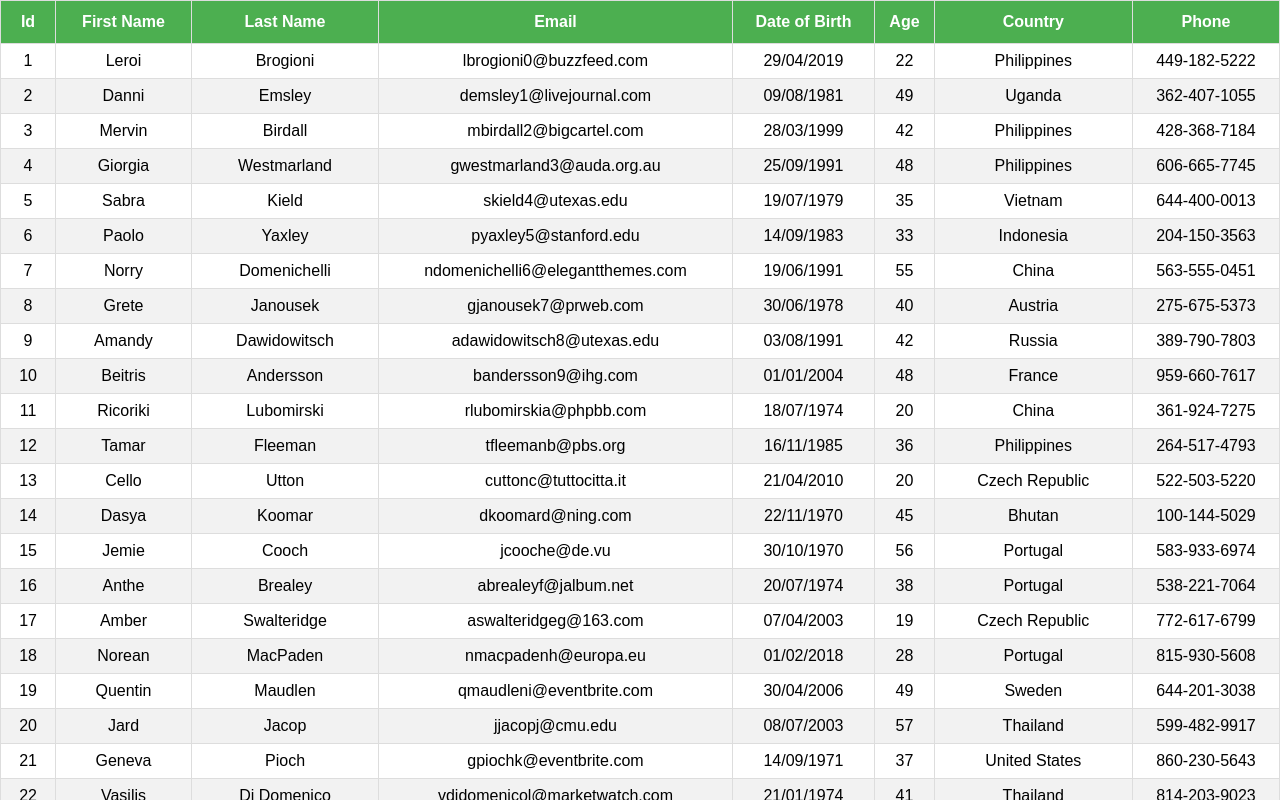
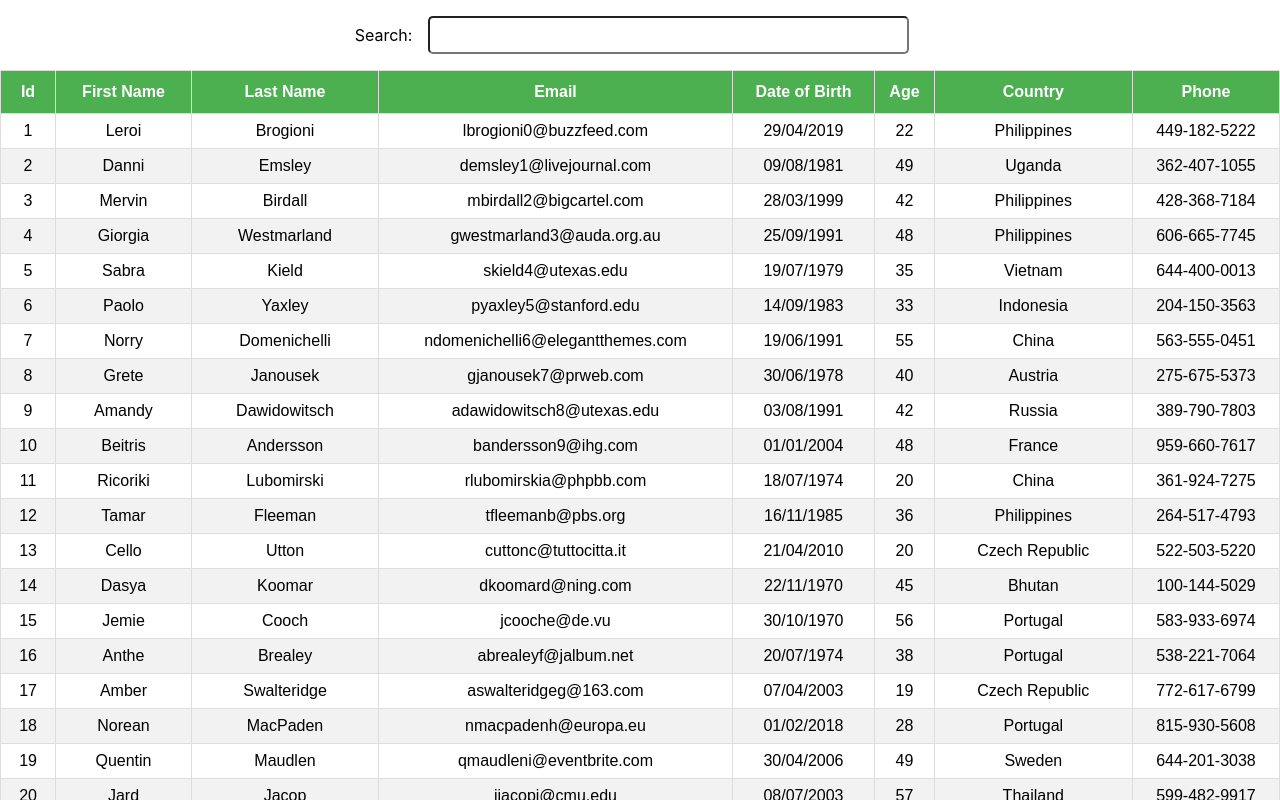
Before and after one commit to mirstuk/react-table-demo, a React (Create React App) app: page / in a window 1280 px wide. Shown: the top 800 px of the page. Built offline with nearby package versions, Linux system fonts and the light colour scheme.

Commit message:
React Table Tutorial - 8 - Global Filtering

```diff
--- a/src/App.js
+++ b/src/App.js
@@ -1,10 +1,10 @@
 import React from 'react';
-import SortingTable from './components/SortingTable';
+import FilteringTable from './components/FilteringTable';
 
 function App() {
   return (
     <div>
-      <SortingTable />
+      <FilteringTable />
     </div>
   );
 }
--- /dev/null
+++ b/src/components/FilteringTable.js
@@ -0,0 +1,72 @@
+import React, { useMemo } from 'react';
+import { useTable, useGlobalFilter } from 'react-table';
+import MOCK_DATA from '../MOCK_DATA.json';
+import { COLUMNS } from './columns';
+import './table.css';
+import GlobalFilter from './GlobalFilter';
+
+const FilteringTable = () => {
+  const columns = useMemo(() => COLUMNS, []);
+  const data = useMemo(() => MOCK_DATA, []);
+
+  const {
+    getTableProps,
+    getTableBodyProps,
+    headerGroups,
+    footerGroups,
+    rows,
+    prepareRow,
+    state,
+    setGlobalFilter,
+  } = useTable(
+    {
+      columns,
+      data,
+    },
+    useGlobalFilter
+  );
+
+  const { globalFilter } = state;
+
+  return (
+    <>
+      <GlobalFilter filter={globalFilter} setFilter={setGlobalFilter} />
+      <table {...getTableProps()}>
+        <thead>
+          {headerGroups.map(headerGroup => (
+            <tr {...headerGroup.getHeaderGroupProps()}>
+              {headerGroup.headers.map(column => (
+                <th {...column.getHeaderProps()}>{column.render('Header')}</th>
+              ))}
+            </tr>
+          ))}
+        </thead>
+        <tbody {...getTableBodyProps()}>
+          {rows.map(row => {
+            prepareRow(row);
+            return (
+              <tr {...row.getRowProps()}>
+                {row.cells.map(cell => {
+                  return (
+                    <td {...cell.getCellProps()}>{cell.render('Cell')}</td>
+                  );
+                })}
+              </tr>
+            );
+          })}
+        </tbody>
+        <tfoot>
+          {footerGroups.map(footerGroup => (
+            <tr {...footerGroup.getFooterGroupProps()}>
+              {footerGroup.headers.map(column => (
+                <td {...column.getFooterProps()}>{column.render('Footer')}</td>
+              ))}
+            </tr>
+          ))}
+        </tfoot>
+      </table>
+    </>
+  );
+};
+
+export default FilteringTable;
--- /dev/null
+++ b/src/components/GlobalFilter.js
@@ -0,0 +1,12 @@
+import React from 'react';
+
+const GlobalFilter = ({ filter, setFilter }) => {
+  return (
+    <div className="search">
+      Search:
+      <input value={filter || ''} onChange={e => setFilter(e.target.value)} />
+    </div>
+  );
+};
+
+export default GlobalFilter;
--- a/src/components/table.css
+++ b/src/components/table.css
@@ -26,3 +26,18 @@
   background-color: #4caf50;
   color: white;
 }
+
+.search {
+  display: flex;
+  justify-content: center;
+  align-items: center;
+}
+
+.search input {
+  display: inline-block;
+  width: 50ch;
+  margin: 1rem;
+  padding: 0.5rem 1rem;
+  border-radius: 5px;
+  font-size: 1rem;
+}
```
